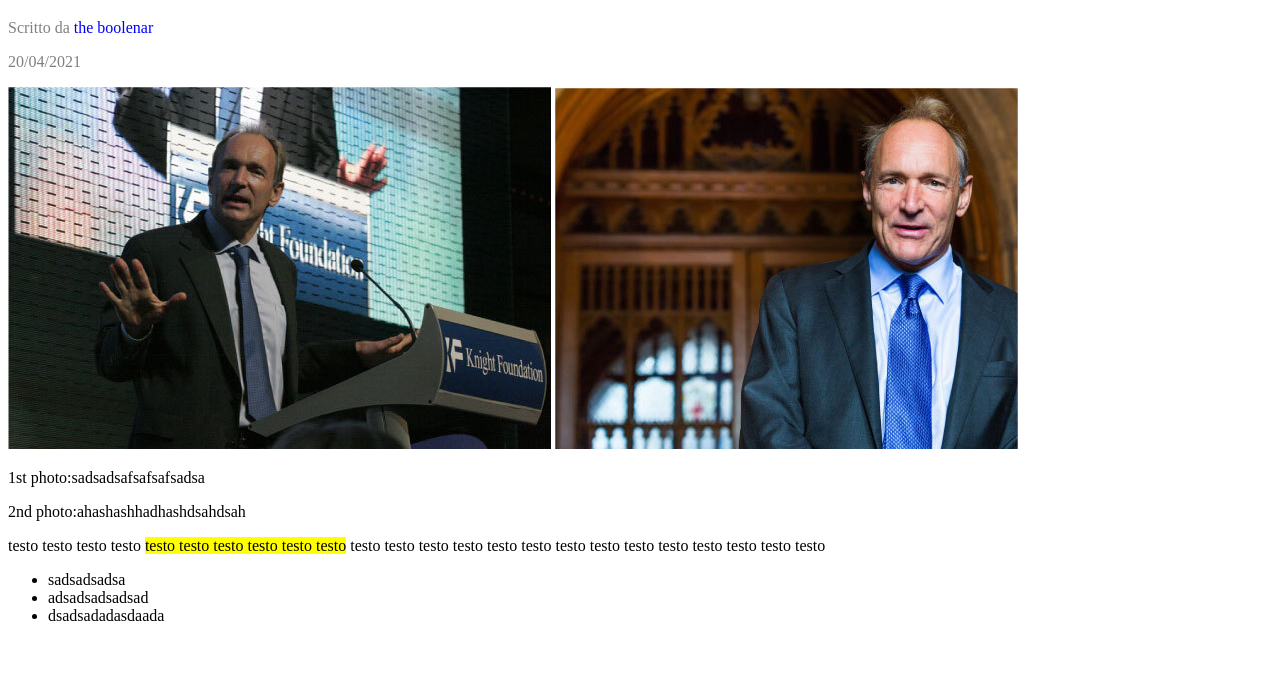
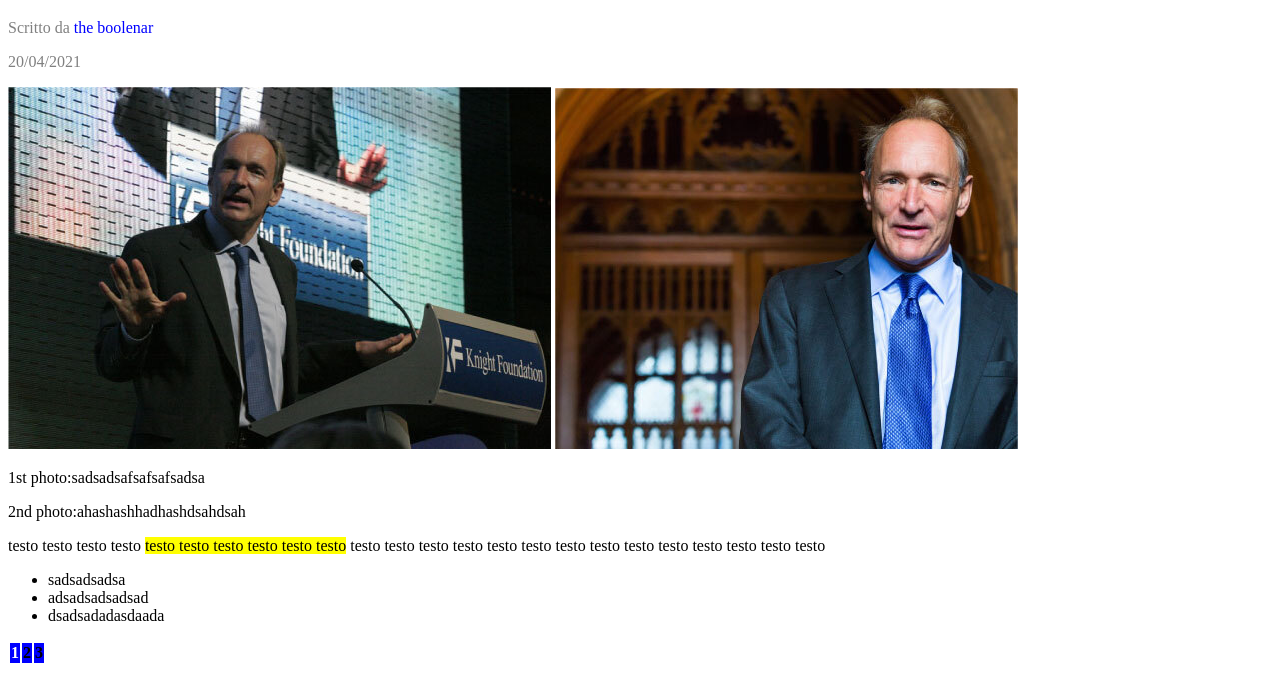
Before and after one commit to matteo92i/html-css-booleaner, a plain HTML site: page index.html in a window 1280 px wide. Shown: the part 160-833 px from the top of the page. Before the commit the page ends 801 px from the top, so only its background shows below. Drawn offline with Linux system fonts and the light colour scheme; files whose address does not match are found by name.

Commit message:
colore tabella

```diff
--- a/css/style.css
+++ b/css/style.css
@@ -10,19 +10,24 @@
     background-size: contain;
     width: 1600px;
     height: 80px;
+}
 
-}
 #scrittaP{
     color: gray;
+}
 
-}
 #scritta{
 color: blue;
+}
 
-}
 
 
   #evidenziatore{
       background: yellow;
-
-  }
+    }
+    #testoinfo{
+        background: blue;
+    }
+    #coloretabella{
+        color: white;
+    }
--- a/index.html
+++ b/index.html
@@ -35,6 +35,14 @@
             <li>adsadsadsadsad</li>
             <li>dsadsadadasdaada</li>
         </ul>
+        <table>
+            <thead id="testoinfo">
+
+                <th id="coloretabella">1</th>
+                <th>2</th>
+                <th>3</th>
+            </thead>
+        </table>
 
 
     </Main>
```
